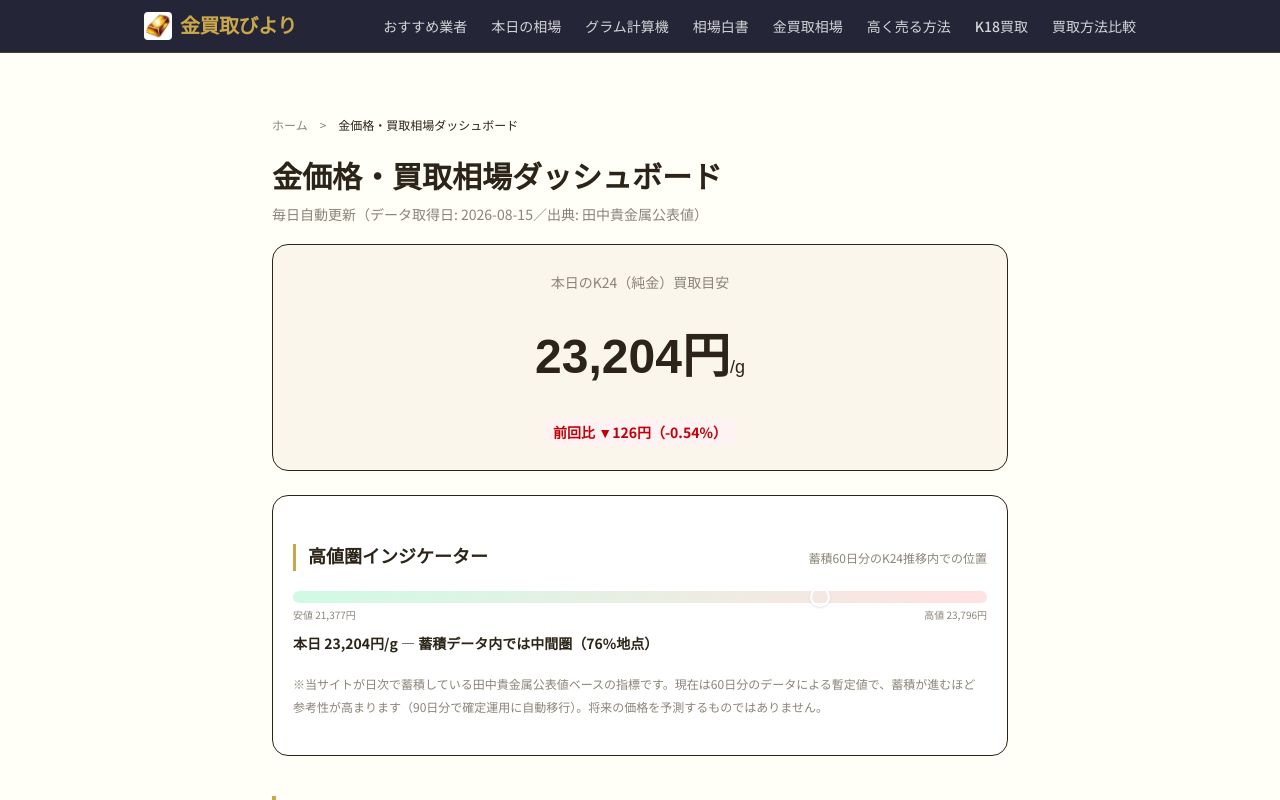
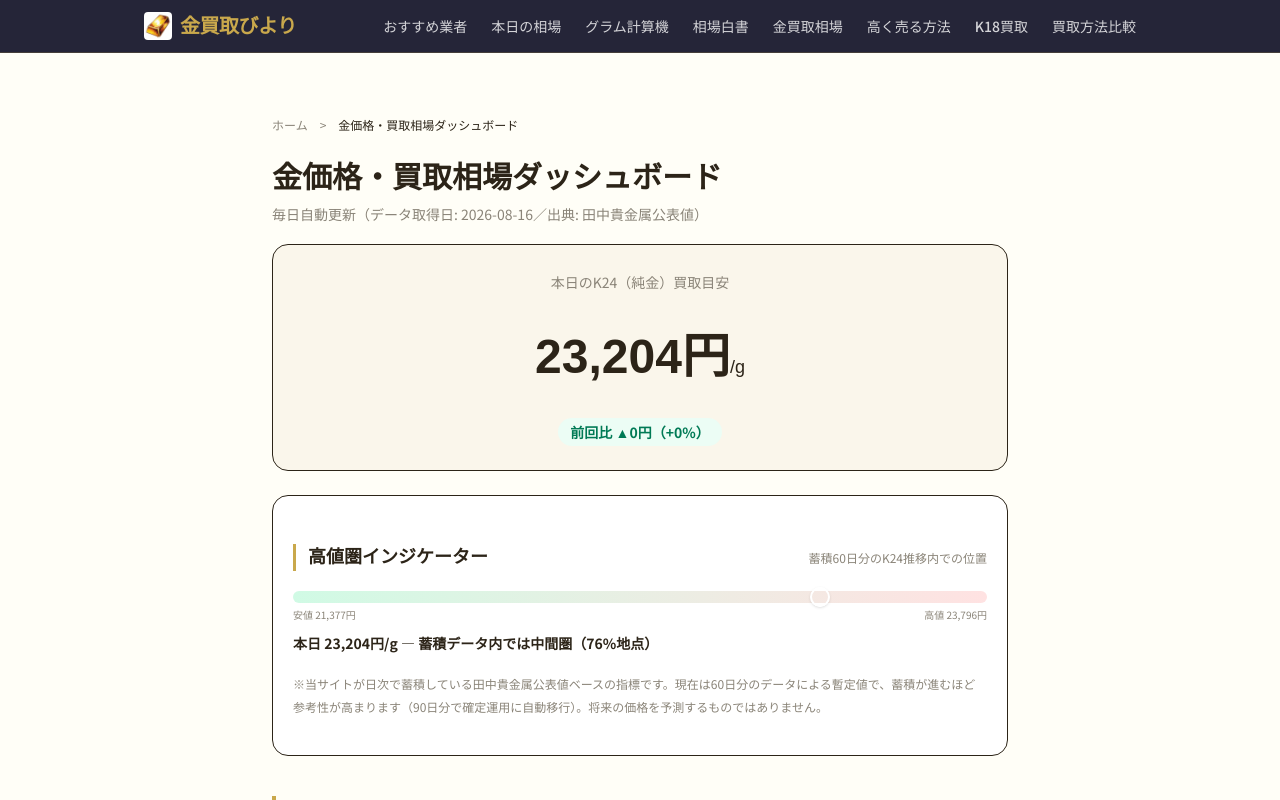
Before and after one commit to webmaster0818/kin-kaitori-biyori, a Next.js app: page /souba-dashboard in a window 1280 px wide. Shown: the top 800 px of the page. Built offline with nearby package versions, Linux system fonts and the light colour scheme; a web font is replaced by a local one.

Commit message:
Daily gold price data: 2026-08-16

```diff
--- a/data/gold-price-history/2026-08.json
+++ b/data/gold-price-history/2026-08.json
@@ -163,5 +163,16 @@
     "k18": 17403,
     "k14": 13536,
     "k10": 9668
+  },
+  {
+    "date": "2026-08-16",
+    "au_buyback": 24171,
+    "pt_buyback": 9471,
+    "ag_buyback": 347.16,
+    "k24": 23204,
+    "k22": 21270,
+    "k18": 17403,
+    "k14": 13536,
+    "k10": 9668
   }
 ]
--- a/data/gold-price-trend.json
+++ b/data/gold-price-trend.json
@@ -1,15 +1,4 @@
 [
-  {
-    "date": "2026-06-17",
-    "au_buyback": 24438,
-    "pt_buyback": 10048,
-    "ag_buyback": 393.03,
-    "k24": 23460,
-    "k22": 21505,
-    "k18": 17595,
-    "k14": 13685,
-    "k10": 9775
-  },
   {
     "date": "2026-06-18",
     "au_buyback": 24235,
@@ -658,5 +647,16 @@
     "k18": 17403,
     "k14": 13536,
     "k10": 9668
+  },
+  {
+    "date": "2026-08-16",
+    "au_buyback": 24171,
+    "pt_buyback": 9471,
+    "ag_buyback": 347.16,
+    "k24": 23204,
+    "k22": 21270,
+    "k18": 17403,
+    "k14": 13536,
+    "k10": 9668
   }
 ]
--- a/data/gold-spot-prices.json
+++ b/data/gold-spot-prices.json
@@ -1,8 +1,8 @@
 {
-  "date": "2026-08-15",
+  "date": "2026-08-16",
   "source": "https://gold.tanaka.co.jp/commodity/souba/",
   "source_label": "田中貴金属",
-  "fetched_at": "2026-08-15T11:05:05.372104",
+  "fetched_at": "2026-08-16T11:05:04.443742",
   "tanaka_official": {
     "au_buyback_per_g": 24171,
     "au_retail_per_g": 24720,
--- a/public/data/gold-price-history.json
+++ b/public/data/gold-price-history.json
@@ -10,9 +10,9 @@
   "unit": "円/g（税込）",
   "period": {
    "start": "2026-05-28",
-   "end": "2026-08-15"
+   "end": "2026-08-16"
   },
-  "records": 70,
+  "records": 71,
   "caveat": "業者の実際の査定額は状態・付属品・各社の手数料により、この目安を下回るのが一般的です。"
  },
  "data": [
@@ -785,6 +785,17 @@
    "k18": 17403,
    "k14": 13536,
    "k10": 9668
+  },
+  {
+   "date": "2026-08-16",
+   "au_buyback": 24171,
+   "pt_buyback": 9471,
+   "ag_buyback": 347.16,
+   "k24": 23204,
+   "k22": 21270,
+   "k18": 17403,
+   "k14": 13536,
+   "k10": 9668
   }
  ]
 }
--- a/public/data/gold-price-index.json
+++ b/public/data/gold-price-index.json
@@ -10,9 +10,9 @@
   "unit": "円/g（税込）",
   "period": {
    "start": "2026-05-28",
-   "end": "2026-08-15"
+   "end": "2026-08-16"
   },
-  "records": 70,
+  "records": 71,
   "caveat": "業者の実際の査定額は状態・付属品・各社の手数料により、この目安を下回るのが一般的です。",
   "base_date": "2026-05-28",
   "note": "起点日の買取単価を100としたときの推移。値動きの比較用。"
@@ -577,6 +577,14 @@
    "k18": 96.79,
    "k14": 96.8,
    "k10": 96.79
+  },
+  {
+   "date": "2026-08-16",
+   "k24": 96.79,
+   "k22": 96.79,
+   "k18": 96.79,
+   "k14": 96.8,
+   "k10": 96.79
   }
  ]
 }
--- a/public/widget.js
+++ b/public/widget.js
@@ -3,7 +3,7 @@
   if (!s) return;
   var box = document.createElement('div');
   box.setAttribute('style', 'box-sizing:border-box;max-width:320px;font-family:-apple-system,"Hiragino Sans","Noto Sans JP",sans-serif;border:1px solid #d9c58a;border-radius:12px;padding:14px 16px;background:linear-gradient(135deg,#fffdf5,#faf3df);color:#3a3326;line-height:1.5;');
-  box.innerHTML = '<div style="font-size:11px;color:#8a7a55;margin-bottom:4px;">本日の金買取相場の目安（2026-08-15・田中貴金属公表値より純度換算）</div>'
+  box.innerHTML = '<div style="font-size:11px;color:#8a7a55;margin-bottom:4px;">本日の金買取相場の目安（2026-08-16・田中貴金属公表値より純度換算）</div>'
     + '<div style="font-size:22px;font-weight:700;color:#9a7b2d;">K24 23,204円<span style="font-size:12px;font-weight:400;">/g</span></div>'
     + '<div style="font-size:13px;margin-top:2px;">K18 17,403円/g ・ K14 13,536円/g</div>'
     + '<div style="font-size:11px;margin-top:8px;"><a href="https://gold-biyori.com/souba-dashboard/" target="_blank" rel="noopener" style="color:#9a7b2d;text-decoration:underline;">金買取日和｜金価格ダッシュボード</a>（毎日自動更新）</div>'
```
Also changed, not shown: public/data/gold-price-history.csv, 1 other file (tests, documents, lock files or other folders).
